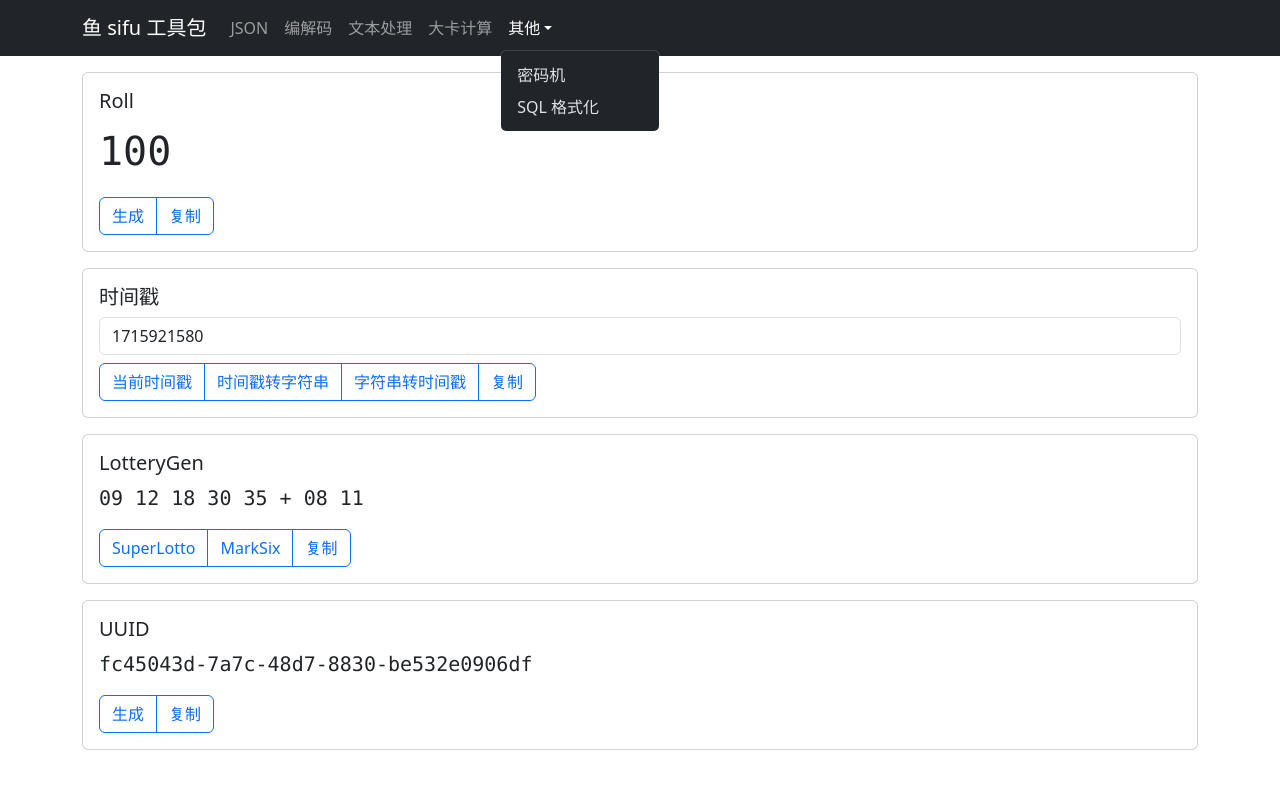
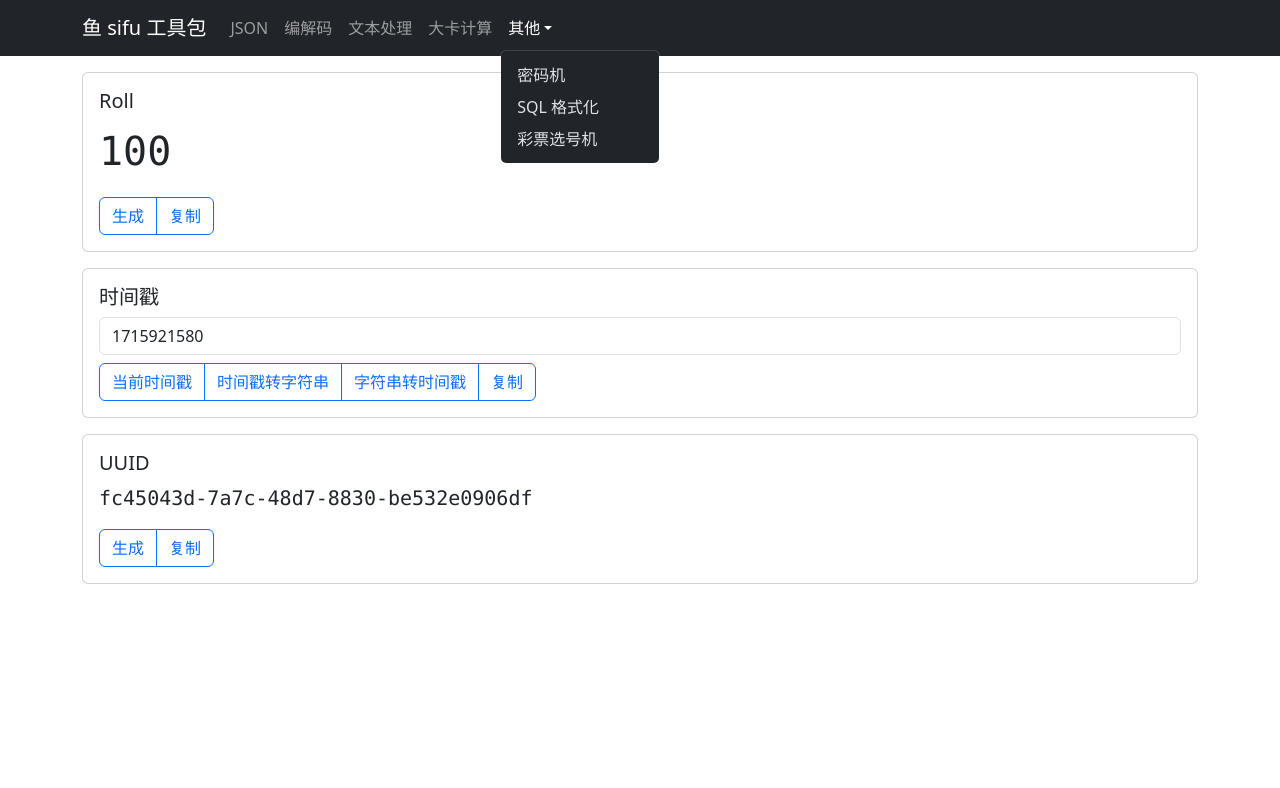
Before and after one commit to zjyl1994/my-web-tools, a React (Vite) app: page / in a window 1280 px wide. Both pictures are taken after a click on the button "其他". Shown: the top 788 px of the page. Built offline with nearby package versions, Linux system fonts and the light colour scheme.

Commit message:
move lottery gen to sperate page

```diff
--- a/src/App.tsx
+++ b/src/App.tsx
@@ -11,6 +11,7 @@ import KcalCalcPage from '@/pages/kcal';
 import CodeCalcPage from '@/pages/code';
 import SQLFmtPage from '@/pages/sqlfmt';
 import TextProcPage from '@/pages/textproc';
+import LotteryPage from '@/pages/lottery';
 import { ToastContainer } from 'react-toastify';
 import 'react-toastify/dist/ReactToastify.css';
 
@@ -31,6 +32,7 @@ function App() {
               <NavDropdown title="其他" id="basic-nav-dropdown">
                 <NavDropdown.Item as={Link} to="/code" active={Boolean(useMatch('/code'))}  eventKey="code">密码机</NavDropdown.Item>
                 <NavDropdown.Item as={Link} to="/sqlfmt" active={Boolean(useMatch('/sqlfmt'))}  eventKey="sqlfmt">SQL 格式化</NavDropdown.Item>
+                <NavDropdown.Item as={Link} to="/lottery" active={Boolean(useMatch('/lottery'))}  eventKey="lottery">彩票选号机</NavDropdown.Item>
               </NavDropdown>
             </Nav>
           </Navbar.Collapse>
@@ -45,6 +47,7 @@ function App() {
           <Route path="/code" element={<CodeCalcPage />} />
           <Route path="/sqlfmt" element={<SQLFmtPage />} />
           <Route path="/textproc" element={<TextProcPage />} />
+          <Route path="/lottery" element={<LotteryPage />} />
         </Routes>
       </Container>
       <ToastContainer />
--- a/src/pages/frontpage/components/lotterygen.tsx
+++ /dev/null
@@ -1,41 +0,0 @@
-import Button from 'react-bootstrap/Button';
-import ButtonGroup from 'react-bootstrap/ButtonGroup';
-import Card from 'react-bootstrap/Card';
-
-import { useBasic } from '@/hooks/use-basic';
-import { getRandomInt } from './utils.ts';
-
-const getRandomNumbers = (maxNumber: number, numberCount: number) => {
-    const numbers: number[] = [];
-    while (numbers.length < numberCount) {
-        const randomNumber = getRandomInt(1, maxNumber);
-        if (!numbers.includes(randomNumber)) {
-            numbers.push(randomNumber);
-        }
-    }
-    return numbers.sort((a, b) => a - b).map((num: number) => num < 10 ? '0' + num : num);
-}
-
-const superLottoGen = () => getRandomNumbers(35, 5).join(' ') + ' + ' + getRandomNumbers(12, 2).join(' ');
-
-const markSixGen = () => getRandomNumbers(49, 6).join(' ');
-
-const LotteryGen: React.FC = () => {
-    const { value, action, copy } = useBasic(superLottoGen());
-
-    return (
-        <Card className="mt-3">
-            <Card.Body>
-                <Card.Title>LotteryGen</Card.Title>
-                <Card.Text className="font-monospace fs-5">{value}</Card.Text>
-                <ButtonGroup>
-                    <Button variant="outline-primary" onClick={action(superLottoGen)}>SuperLotto</Button>
-                    <Button variant="outline-primary" onClick={action(markSixGen)}>MarkSix</Button>
-                    <Button variant="outline-primary" onClick={copy}>复制</Button>
-                </ButtonGroup>
-            </Card.Body>
-        </Card>
-    )
-}
-
-export default LotteryGen
--- a/src/pages/frontpage/index.tsx
+++ b/src/pages/frontpage/index.tsx
@@ -1,4 +1,3 @@
-import LotteryGen from './components/lotterygen.tsx';
 import TimeConv from './components/timeconv.tsx';
 import UUIDCard from './components/uuidgen.tsx';
 import Roll from './components/roll.tsx';
@@ -8,7 +7,6 @@ const FrontPage: React.FC = () => {
     <>
       <Roll />
       <TimeConv />
-      <LotteryGen />
       <UUIDCard />
     </>
   )
--- /dev/null
+++ b/src/pages/lottery/index.tsx
@@ -0,0 +1,44 @@
+import Button from 'react-bootstrap/Button';
+import ButtonGroup from 'react-bootstrap/ButtonGroup';
+import Card from 'react-bootstrap/Card';
+import ListGroup from 'react-bootstrap/ListGroup';
+
+import { useBasic } from '@/hooks/use-basic';
+import { superLottoGen, markSixGen } from './utils.ts';
+import { useState } from 'react';
+import { uniq } from 'lodash';
+
+const LotteryGen: React.FC = () => {
+    const [codeList, setCodeList] = useState<string[]>([])
+    const { value, action } = useBasic(superLottoGen());
+    const saveCode = () => setCodeList(prev => uniq([value, ...prev]));
+    const cleanList = () => setCodeList([]);
+
+    return (
+        <>
+            <Card className="mt-3">
+                <Card.Body>
+                    <Card.Title>彩票选号机</Card.Title>
+                    <Card.Text className="font-monospace fs-5">{value}</Card.Text>
+                    <ButtonGroup className="me-2">
+                        <Button variant="outline-primary" onClick={action(superLottoGen)}>生成 大乐透</Button>
+                        <Button variant="outline-primary" onClick={action(markSixGen)}>生成 六合彩</Button>
+                    </ButtonGroup>
+                    <ButtonGroup className="me-2">
+                        <Button variant="outline-primary" onClick={saveCode}>储存</Button>
+                        <Button variant="outline-primary" onClick={cleanList}>清空</Button>
+                    </ButtonGroup>
+                </Card.Body>
+            </Card>
+            <Card className="mt-3">
+                <Card.Header>心仪号码列表</Card.Header>
+                <ListGroup variant="flush">
+                    {codeList.map((item: string) => <ListGroup.Item>{item}</ListGroup.Item>)}
+                </ListGroup>
+            </Card>
+
+        </>
+    )
+}
+
+export default LotteryGen
--- /dev/null
+++ b/src/pages/lottery/utils.ts
@@ -0,0 +1,22 @@
+function getRandomInt(min: number, max: number): number {
+    const range = max - min + 1;
+    const byteArray = new Uint32Array(1);
+    window.crypto.getRandomValues(byteArray);
+    const randomValue = byteArray[0] / (0xFFFFFFFF + 1);
+    return Math.floor(randomValue * range) + min;
+}
+
+const getRandomNumbers = (maxNumber: number, numberCount: number) => {
+    const numbers: number[] = [];
+    while (numbers.length < numberCount) {
+        const randomNumber = getRandomInt(1, maxNumber);
+        if (!numbers.includes(randomNumber)) {
+            numbers.push(randomNumber);
+        }
+    }
+    return numbers.sort((a, b) => a - b).map((num: number) => num < 10 ? '0' + num : num);
+}
+
+export const superLottoGen = () => getRandomNumbers(35, 5).join(' ') + ' + ' + getRandomNumbers(12, 2).join(' ');
+
+export const markSixGen = () => getRandomNumbers(49, 6).join(' ');
```
